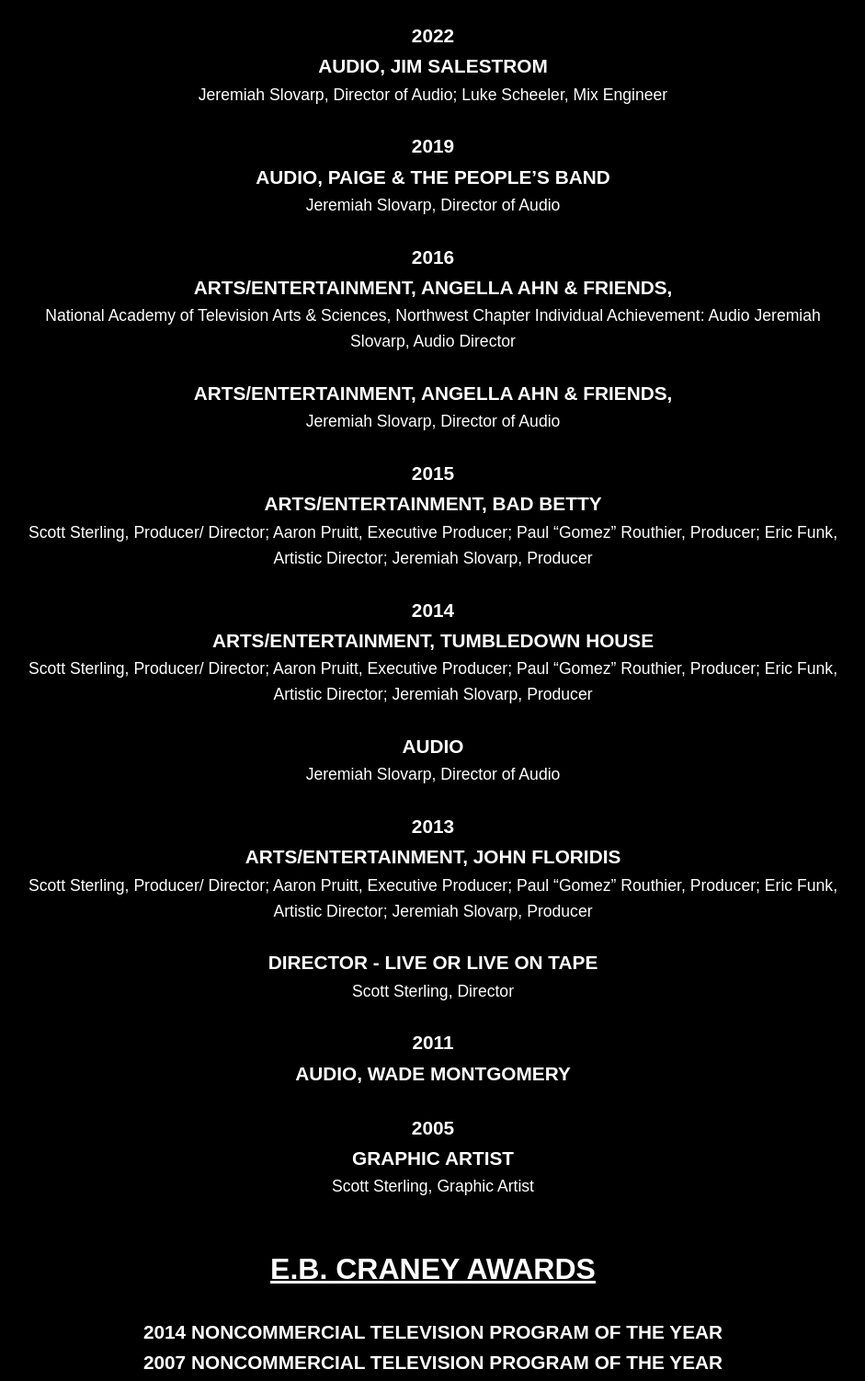
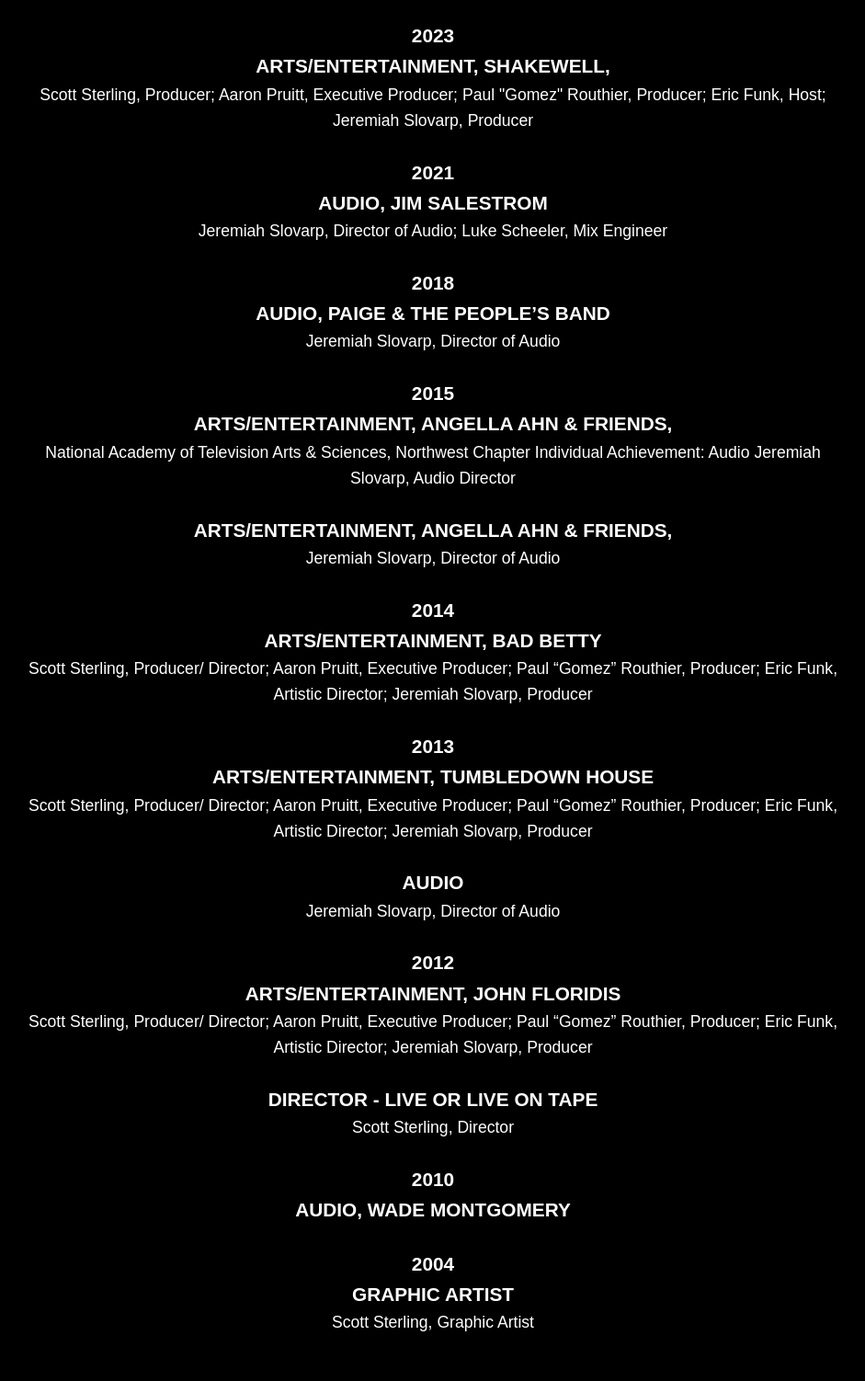
Before and after one commit to MontanaPBS/11thandgrant, a plain HTML site: page index.html in a window 1280 px wide. Shown: the part 2767-4269 px from the top of the page at 92% size, without its empty margins (169-1110 px from the left). Drawn offline with Linux system fonts and the light colour scheme; a web font is replaced by a local one.

Commit message:
CSS Updates

```diff
--- a/index.html
+++ b/index.html
@@ -88,15 +88,20 @@
             <p class="about-content center">National Academy of Telelvision Arts & Sciences, Northwest Chapter</p>
         </br>
             <!--<h2 class="subheader airs">NOW STREAMING ON MONTANA PBS PASSPORT</h2> -->
-            <h2 class="subheader">2022</h2>
+            <h2 class="subheader">2023</h2>
+            <h2 class="subheader">Arts/Entertainment, Shakewell, </h2>
+            <p class="about-content center">Scott Sterling, Producer; Aaron Pruitt, Executive Producer; Paul "Gomez" Routhier,
+                Producer; Eric Funk, Host; Jeremiah Slovarp, Producer</p>
+            </br>
+            <h2 class="subheader">2021</h2>
             <h2 class="subheader">Audio, Jim Salestrom</h2>
             <p class="about-content center">Jeremiah Slovarp, Director of Audio; Luke Scheeler, Mix Engineer</p>
            </br>
-           <h2 class="subheader">2019</h2>
+           <h2 class="subheader">2018</h2>
            <h2 class="subheader">Audio, Paige & The People’s Band</h2>
         <p class="about-content center">Jeremiah Slovarp, Director of Audio</p>
             </br>
-            <h2 class="subheader">2016</h2>
+            <h2 class="subheader">2015</h2>
             <h2 class="subheader">Arts/Entertainment, Angella Ahn & Friends, </h2>
             <p class="about-content center">National Academy of Television Arts & Sciences, Northwest Chapter
                 Individual Achievement: Audio
@@ -105,11 +110,11 @@
                 <h2 class="subheader">Arts/Entertainment, Angella Ahn & Friends, </h2>
                 <p class="about-content center">Jeremiah Slovarp, Director of Audio</p>
              </br>
-             <h2 class="subheader">2015</h2>
+             <h2 class="subheader">2014</h2>
              <h2 class="subheader">Arts/Entertainment, Bad Betty</h2>
              <p class="about-content center">Scott Sterling, Producer/ Director; Aaron Pruitt, Executive Producer; Paul “Gomez” Routhier, Producer; Eric Funk, Artistic Director; Jeremiah Slovarp, Producer</p>
               </br>
-              <h2 class="subheader">2014</h2>
+              <h2 class="subheader">2013</h2>
               <h2 class="subheader">Arts/Entertainment, Tumbledown House</h2>
             <p class="about-content center">Scott Sterling, Producer/ Director; Aaron Pruitt, Executive Producer; Paul “Gomez”
                 Routhier, Producer; Eric Funk, Artistic Director; Jeremiah Slovarp, Producer</p>
@@ -117,7 +122,7 @@
                 <h2 class="subheader">Audio</h2>
             <p class="about-content center">Jeremiah Slovarp, Director of Audio</p>
               </br>
-              <h2 class="subheader">2013</h2>
+              <h2 class="subheader">2012</h2>
               <h2 class="subheader">Arts/Entertainment, John Floridis</h2>
             <p class="about-content center">Scott Sterling, Producer/ Director; Aaron Pruitt, Executive Producer; Paul “Gomez”
                 Routhier, Producer; Eric Funk, Artistic Director; Jeremiah Slovarp, Producer</p>
@@ -125,11 +130,11 @@
                 <h2 class="subheader">Director - Live or Live on Tape</h2>
             <p class="about-content center">Scott Sterling, Director</p>
                </br>
-               <h2 class="subheader">2011</h2>
+               <h2 class="subheader">2010</h2>
                <h2 class="subheader">Audio, Wade Montgomery</h2>
 
                </br>
-               <h2 class="subheader">2005</h2>
+               <h2 class="subheader">2004</h2>
                <h2 class="subheader">Graphic Artist</h2>
                <p class="about-content center">Scott Sterling, Graphic Artist</p>
                 </br>
@@ -138,8 +143,8 @@
 
         </br>
 
-            <h2 class="subheader">2014 Noncommercial Television Program of the Year</h2>
-           <h2 class="subheader">2007 Noncommercial Television Program of the Year</h2>
+            <h2 class="subheader">2013 Noncommercial Television Program of the Year</h2>
+           <h2 class="subheader">2006 Noncommercial Television Program of the Year</h2>
 
 
 
```
Also changed, not shown: images/SVG/building-possibilitiesAsset 1.svg (added).
